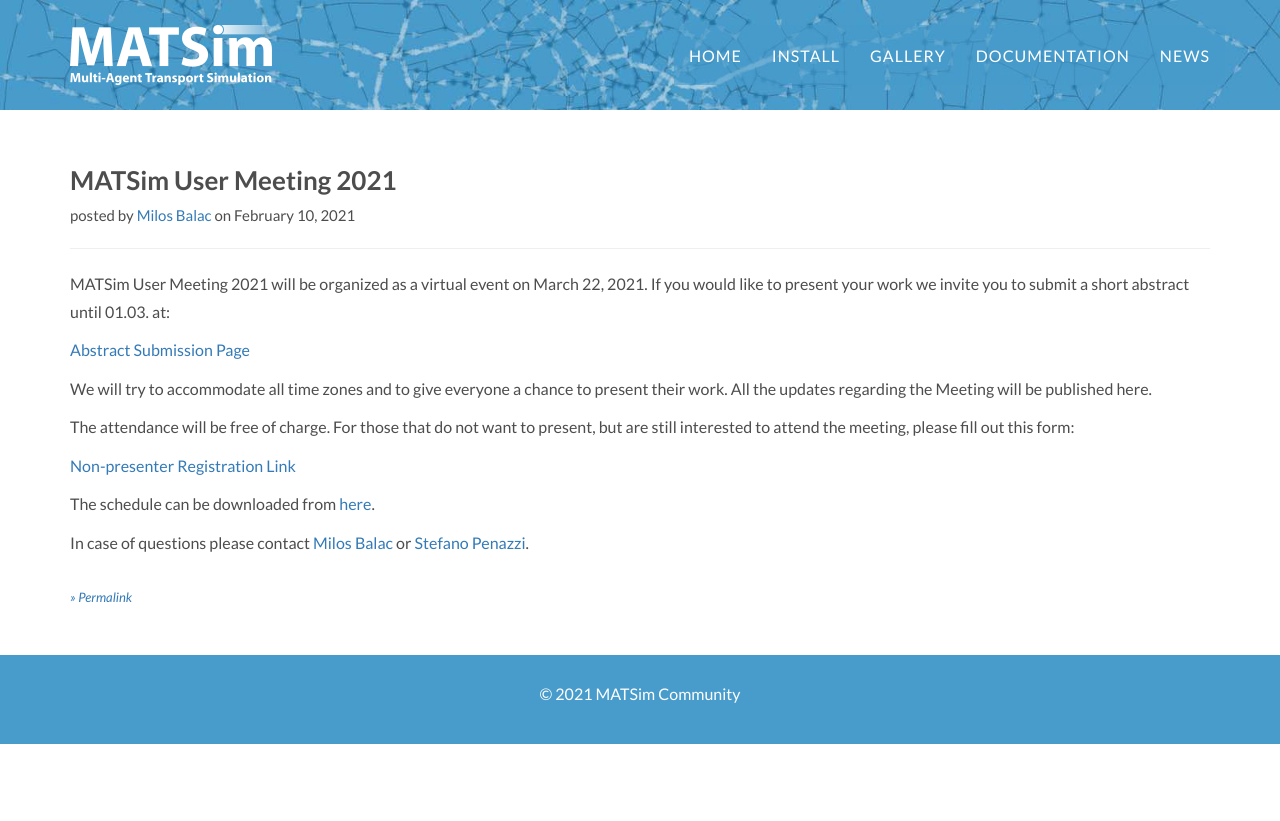
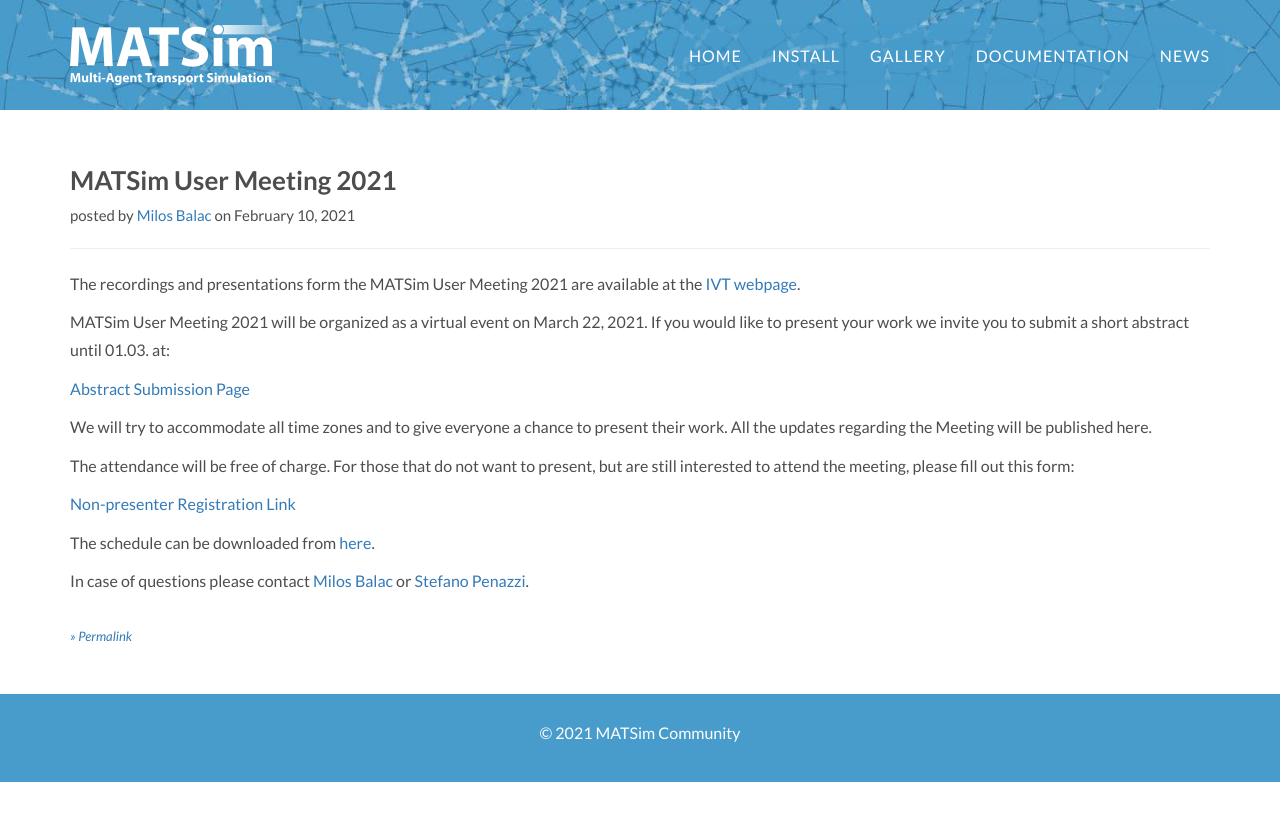
Before and after one commit to matsim-org/jekyll-website, a Jekyll site: the page built from _posts/2021-02-10-matsim-user-meeting-2021.md, in a window 1280 px wide. Shown: the top 821 px of the page. Built offline with Jekyll 4.4.1, drawn with Linux system fonts in a browser that asks for light colours; some web fonts are replaced.

Commit message:
Update 2021-02-10-matsim-user-meeting-2021.md
added information where the recordings and presentations are available

```diff
--- a/_posts/2021-02-10-matsim-user-meeting-2021.md
+++ b/_posts/2021-02-10-matsim-user-meeting-2021.md
@@ -4,6 +4,8 @@
 title: "MATSim User Meeting 2021"
 summary: "MATSim User Meeting 2021 will be held virtually on 22.03."
 ---
+
+The recordings and presentations form the MATSim User Meeting 2021 are available at the [IVT webpage](https://www.ivt.ethz.ch/en/info/news/2021/03/22-matsim-user-meeting.html).
 
 MATSim User Meeting 2021 will be organized as a virtual event on March 22, 2021. If you would like to present your work we invite you to submit a short abstract until 01.03. at:
 
```
